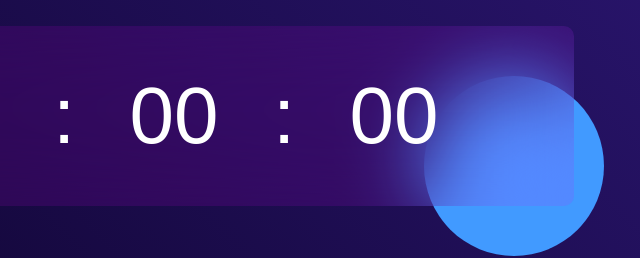
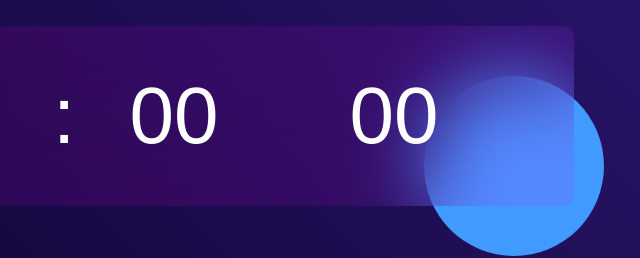
Before and after one commit to Khang8078/digital-clock, a plain HTML site: page index.html in a window 1280 px wide. Shown: the part 284-542 px from the top of the page, 466-1106 px from the left. Drawn offline with Linux system fonts and the light colour scheme.

Commit message:
set up html n css

```diff
--- a/index.html
+++ b/index.html
@@ -13,7 +13,7 @@
                 <span>00</span>
                 <span>:</span>
                 <span>00</span>
-                <span>:</span>
+                <span></span>
                 <span>00</span>
              </div>
         </div>
```
